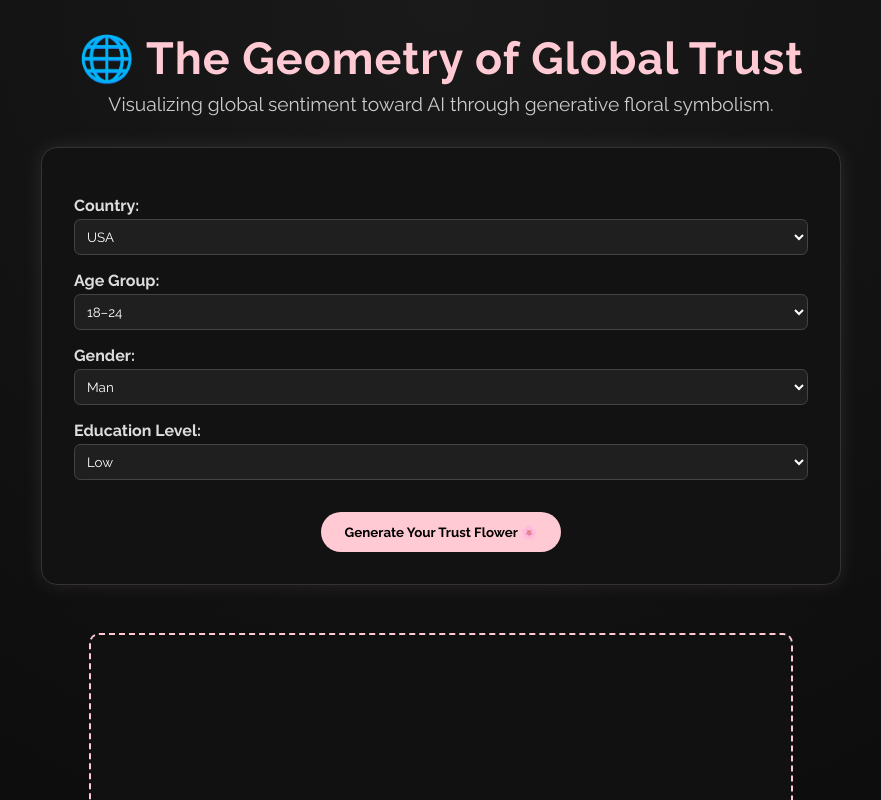
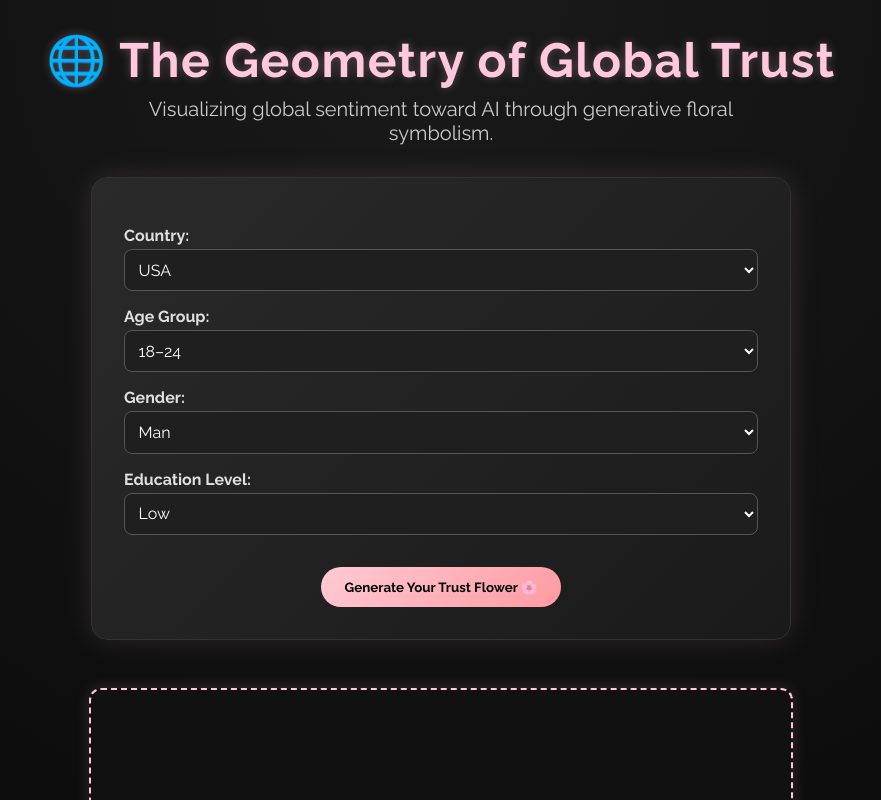
Before and after one commit to jayanisrinivasan/geometry-of-global-trust, a plain HTML site: page index.html in a window 1280 px wide. Shown: the top 800 px of the page, without its empty margins (199-1080 px from the left). Drawn offline with Linux system fonts and the light colour scheme.

Commit message:
Update style.css

```diff
--- a/style.css
+++ b/style.css
@@ -8,9 +8,11 @@
 
 body {
   background: radial-gradient(circle at top, #1a1a1a, #000);
-  color: #f0f0f0;
+  color: #f5f5f5;
   text-align: center;
-  padding: 2rem;
+  padding: 2rem 1rem;
+  min-height: 100vh;
+  overflow-x: hidden;
 }
 
 /* === HEADER === */
@@ -19,61 +21,56 @@ header {
 }
 
 header h1 {
-  font-size: 2.8rem;
-  color: #ffcad4;
-  letter-spacing: 1px;
+  font-size: 3rem;
+  color: #ffc8dd;
+  letter-spacing: 1.5px;
+  text-shadow: 0 0 10px rgba(255, 200, 221, 0.3);
 }
 
 header p {
   margin-top: 0.5rem;
-  font-size: 1.2rem;
+  font-size: 1.25rem;
   color: #ccc;
+  max-width: 600px;
+  margin-left: auto;
+  margin-right: auto;
 }
 
-/* === FORM CONTROLS === */
+/* === CONTROLS SECTION === */
 #controls {
   margin: 2rem auto;
-  max-width: 800px;
-  background-color: #121212;
+  max-width: 700px;
+  background: linear-gradient(135deg, #2a2a2a, #1a1a1a);
   padding: 2rem;
   border: 1px solid #333;
   border-radius: 1rem;
-  box-shadow: 0 0 20px rgba(255, 202, 212, 0.1);
+  box-shadow: 0 0 30px rgba(255, 202, 212, 0.12);
+  backdrop-filter: blur(5px);
 }
 
 form label {
   display: block;
   text-align: left;
   margin-top: 1rem;
-  color: #ddd;
-  font-weight: bold;
+  margin-bottom: 0.25rem;
+  color: #e0e0e0;
+  font-weight: 600;
 }
 
 form select {
   width: 100%;
-  padding: 0.5rem;
-  margin-top: 0.25rem;
-  border-radius: 0.4rem;
+  padding: 0.6rem;
+  font-size: 1rem;
+  border-radius: 0.5rem;
   background-color: #1f1f1f;
   color: #fff;
-  border: 1px solid #444;
+  border: 1px solid #555;
+  transition: border 0.2s ease;
 }
 
-form button {
-  margin-top: 2rem;
-  background-color: #ffcad4;
-  color: #000;
-  border: none;
-  padding: 0.75rem 1.5rem;
-  border-radius: 2rem;
-  font-weight: bold;
-  cursor: pointer;
-  transition: all 0.3s ease;
-}
-
-form button:hover {
-  background-color: #ff9aa2;
-  transform: scale(1.05);
+form select:focus {
+  outline: none;
+  border: 1px solid #ffc8dd;
 }
 
 /* === CANVAS SECTION === */
@@ -85,40 +82,58 @@ form button:hover {
 }
 
 canvas {
-  border: 2px dashed #ffcad4;
-  border-radius: 10px;
+  border: 2px dashed #ffc8dd;
+  border-radius: 12px;
   background-color: #111;
+  max-width: 100%;
+  height: auto;
   margin-bottom: 1rem;
+  box-shadow: 0 0 15px rgba(255, 200, 221, 0.15);
 }
 
-/* === GARDEN SECTION === */
-#garden {
-  margin-top: 4rem;
+/* === LOADING === */
+#loading {
+  color: #aaa;
+  font-style: italic;
+  margin-top: 2rem;
+}
+
+/* === BUTTONS === */
+form button,
+#addToGarden {
+  margin-top: 2rem;
+  background: linear-gradient(135deg, #ffcad4, #ff9aa2);
+  color: #000;
+  border: none;
+  padding: 0.75rem 1.5rem;
+  border-radius: 2rem;
+  font-weight: bold;
+  cursor: pointer;
+  transition: all 0.3s ease;
+}
+
+form button:hover,
+#addToGarden:hover {
+  background: linear-gradient(135deg, #ff9aa2, #ff758f);
+  transform: scale(1.05);
 }
 
 #addToGarden {
-  background-color: #a1ffce;
-  color: #000;
-  padding: 0.7rem 1.5rem;
-  border: none;
-  border-radius: 2rem;
-  font-weight: bold;
-  cursor: pointer;
+  background: linear-gradient(135deg, #a1ffce, #faffd1);
   margin-top: 1rem;
-  transition: all 0.3s ease;
 }
 
 #addToGarden:hover {
-  background-color: #4be2a7;
-  transform: scale(1.05);
+  background: linear-gradient(135deg, #4be2a7, #d6ffd7);
 }
 
+/* === BOUQUET PREVIEW === */
 #bouquetPreview {
   margin-top: 2rem;
   display: flex;
   flex-wrap: wrap;
   justify-content: center;
-  gap: 1rem;
+  gap: 1.5rem;
 }
 
 /* === FOOTER === */
@@ -129,10 +144,12 @@ footer {
 }
 
 footer a {
-  color: #ffcad4;
+  color: #ffc8dd;
   text-decoration: none;
+  transition: color 0.2s ease;
 }
 
 footer a:hover {
   text-decoration: underline;
+  color: #ffb3c6;
 }
```
